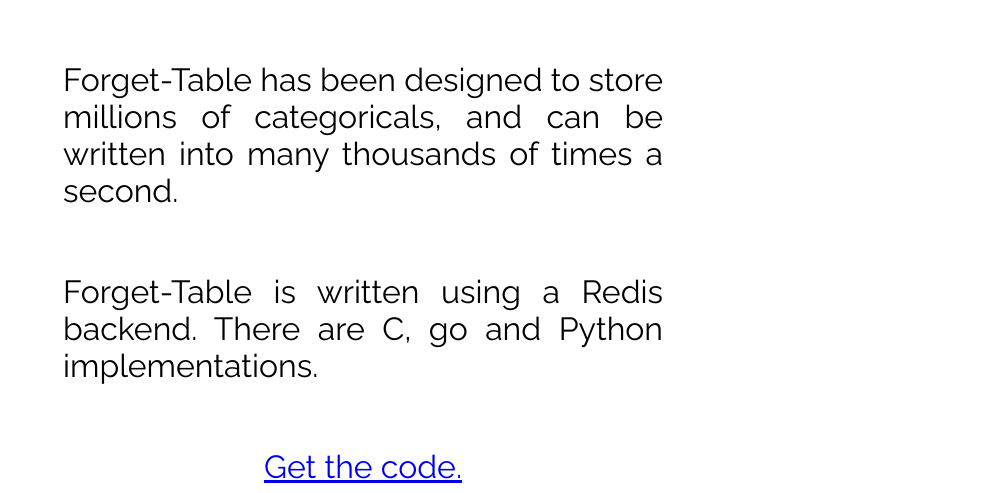
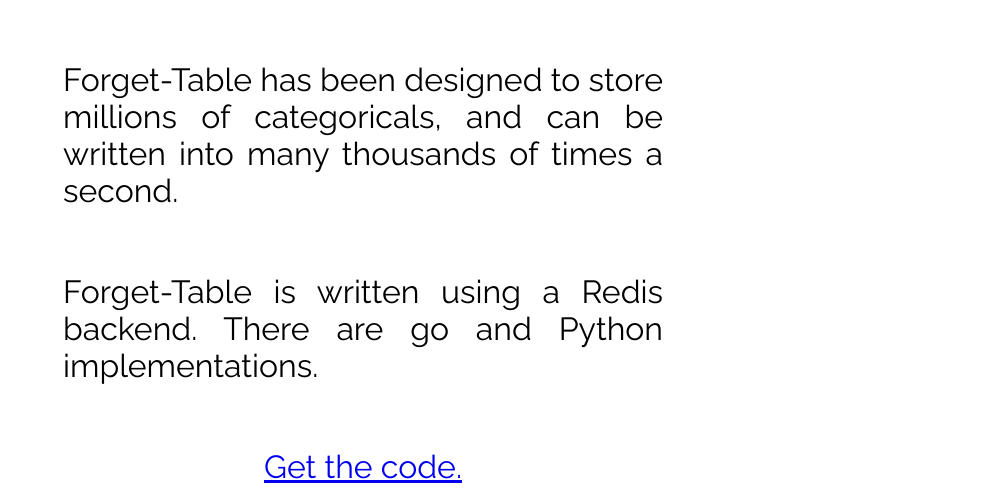
Before and after one commit to bitly/forgettable, a plain HTML site: page index.html in a window 1280 px wide. Shown: the part 353-846 px from the top of the page, without its empty margins (277-1280 px from the left). Drawn offline with nearby package versions, Linux system fonts and the light colour scheme; some packages are replaced by stand-ins of ours; a web font is replaced by a local one.

Commit message:
Update index.html
removed advert for C version

```diff
--- a/index.html
+++ b/index.html
@@ -65,7 +65,7 @@
                 Forget-Table has been designed to store millions of categoricals, and can be written into many thousands of times a second.
             </p>
             <p>
-                Forget-Table is written using a Redis backend. There are C, go and Python implementations.
+                Forget-Table is written using a Redis backend. There are go and Python implementations.
             </p>
             <p style="text-align:center;">
                 <a href="https://github.com/mynameisfiber/forgettable">Get the code.</a>
```
